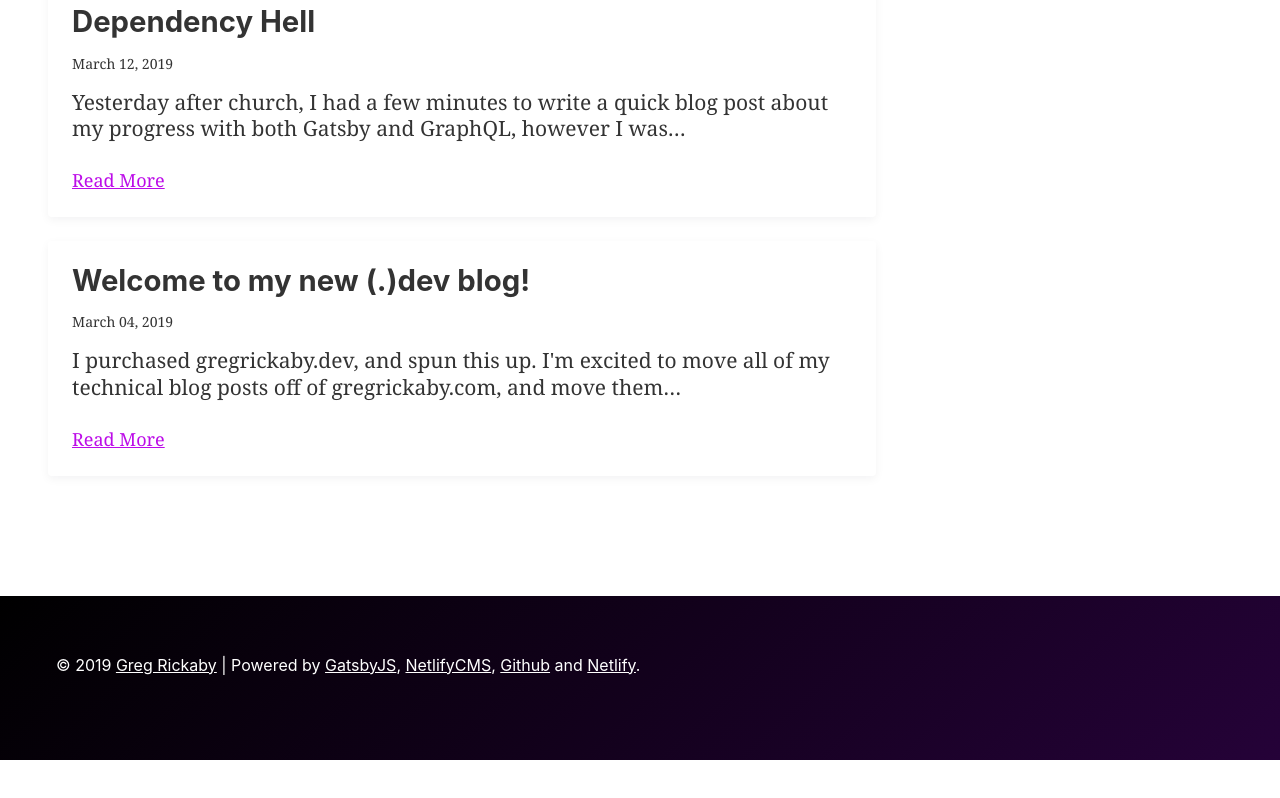
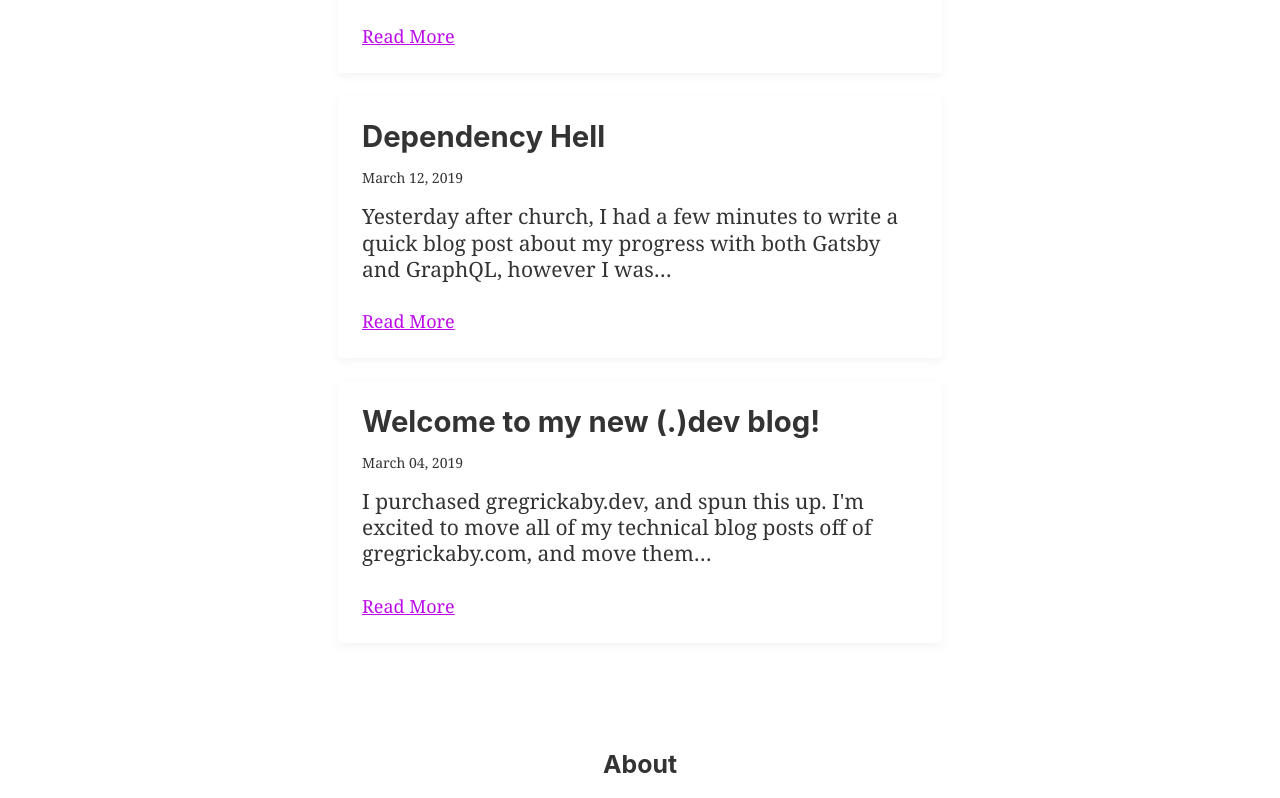
Before and after one commit to gregrickaby/gregrickaby.dev, a Gatsby site: page / in a window 1280 px wide. Shown: the part 1705-2503 px from the top of the page. Before the commit the page ends 2465 px from the top, so only its background shows below. Built offline with nearby package versions, Linux system fonts and the light colour scheme; Gatsby itself is replaced by a stand-in of ours.

Commit message:
rip out grid

```diff
--- a/src/components/Sidebar/index.js
+++ b/src/components/Sidebar/index.js
@@ -1,13 +1,13 @@
 import React from "react"
 import { StaticQuery, graphql, Link } from "gatsby"
-import { AsideLayout, Widget, Bio, Avatar, ArchiveList } from "./styles"
+import { Widget, Bio, Avatar, ArchiveList } from "./styles"
 
 export default () => (
   <StaticQuery
     query={POST_ARCHIVE_QUERY}
     render={({ allMarkdownRemark }) => (
       <>
-        <AsideLayout className="site-sidebar">
+        <aside className="site-sidebar">
           <Widget>
             <h3>About</h3>
             <img
@@ -38,7 +38,7 @@ export default () => (
               ))}
             </ArchiveList>
           </Widget>
-        </AsideLayout>
+        </aside>
       </>
     )}
   />
--- a/src/components/Sidebar/styles.js
+++ b/src/components/Sidebar/styles.js
@@ -1,25 +1,4 @@
 import styled from "styled-components"
-
-export const AsideLayout = styled.aside`
-  margin-top: 36px;
-  color: #000c;
-  font-size: 15px;
-  line-height: 1.3;
-  text-align: center;
-
-  @media screen and (min-width: 1024px) {
-    text-align: left;
-  }
-
-  a {
-    color: #bc0ce8;
-    transition: color 0.1s ease-in-out;
-
-    &:hover {
-      color: #250238;
-    }
-  }
-`
 
 export const Widget = styled.div`
   margin-bottom: 48px;
--- a/src/styles/_base.scss
+++ b/src/styles/_base.scss
@@ -115,6 +115,7 @@ pre,
 samp {
   font-family: monospace, monospace;
   font-size: 1em;
+  overflow-y: scroll;
 }
 
 figure {
--- a/src/styles/_layout.scss
+++ b/src/styles/_layout.scss
@@ -1,23 +1,10 @@
 .site {
-  display: grid;
-  grid-gap: 48px;
-  grid-template-columns: 1fr;
-
-  @media screen and (min-width: 1024px) {
-    grid-template-columns: 3fr 1fr;
-  }
-
   &-header,
   &-footer {
     background: linear-gradient(0.38turn, #000, #250238);
     color: #fff;
     font-family: $font-sans-serif;
-    grid-column: 1 / -1;
     text-align: center;
-
-    @media screen and (min-width: 1024px) {
-      text-align: left;
-    }
 
     a {
       color: #fff;
@@ -26,5 +13,24 @@
 
   &-content {
     padding: 48px;
+    margin: 0 auto;
+    max-width: 700px;
+  }
+
+  &-sidebar {
+    margin-top: 36px;
+    color: #000c;
+    font-size: 15px;
+    line-height: 1.3;
+    text-align: center;
+
+    a {
+      color: #bc0ce8;
+      transition: color 0.1s ease-in-out;
+
+      &:hover {
+        color: #250238;
+      }
+    }
   }
 }
```
